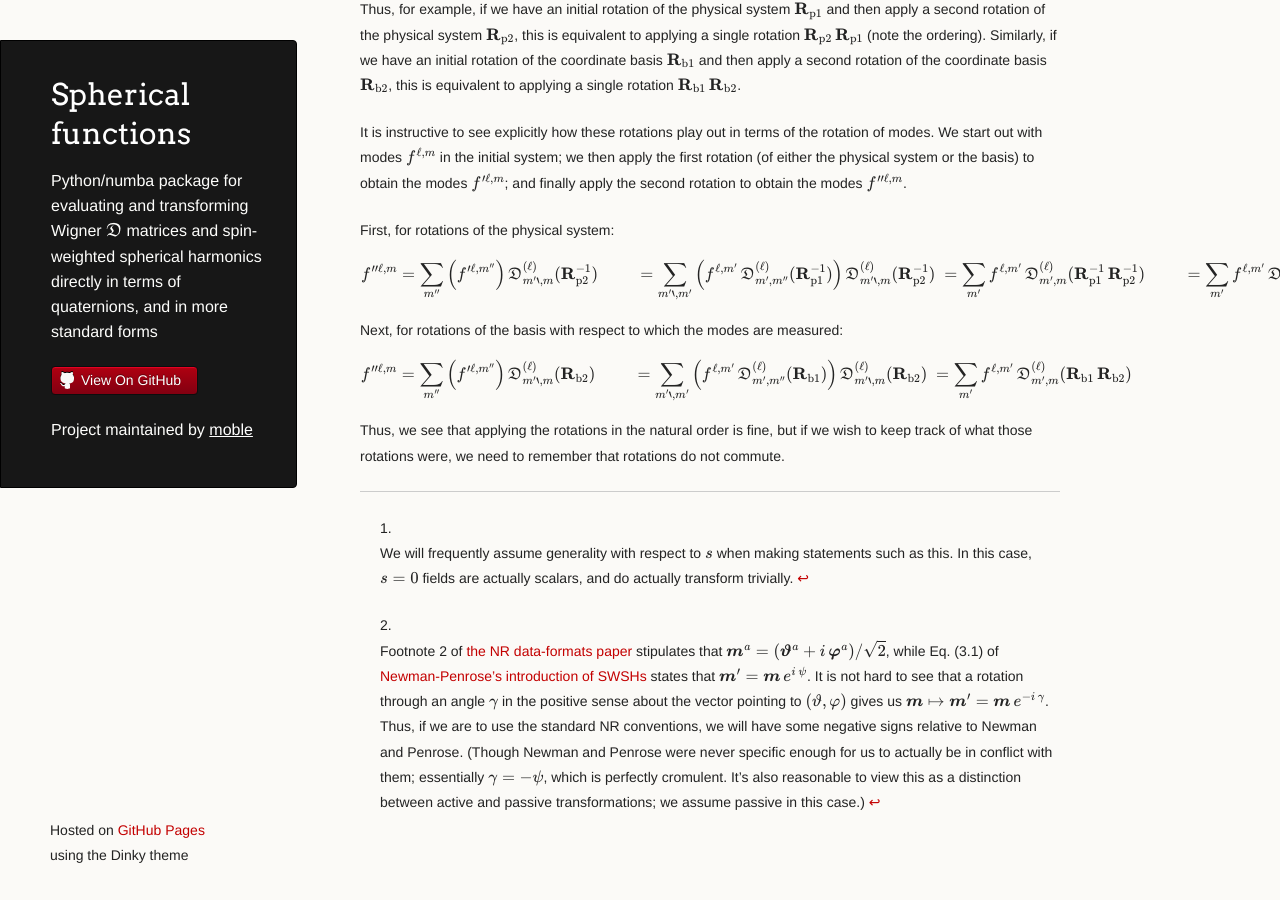
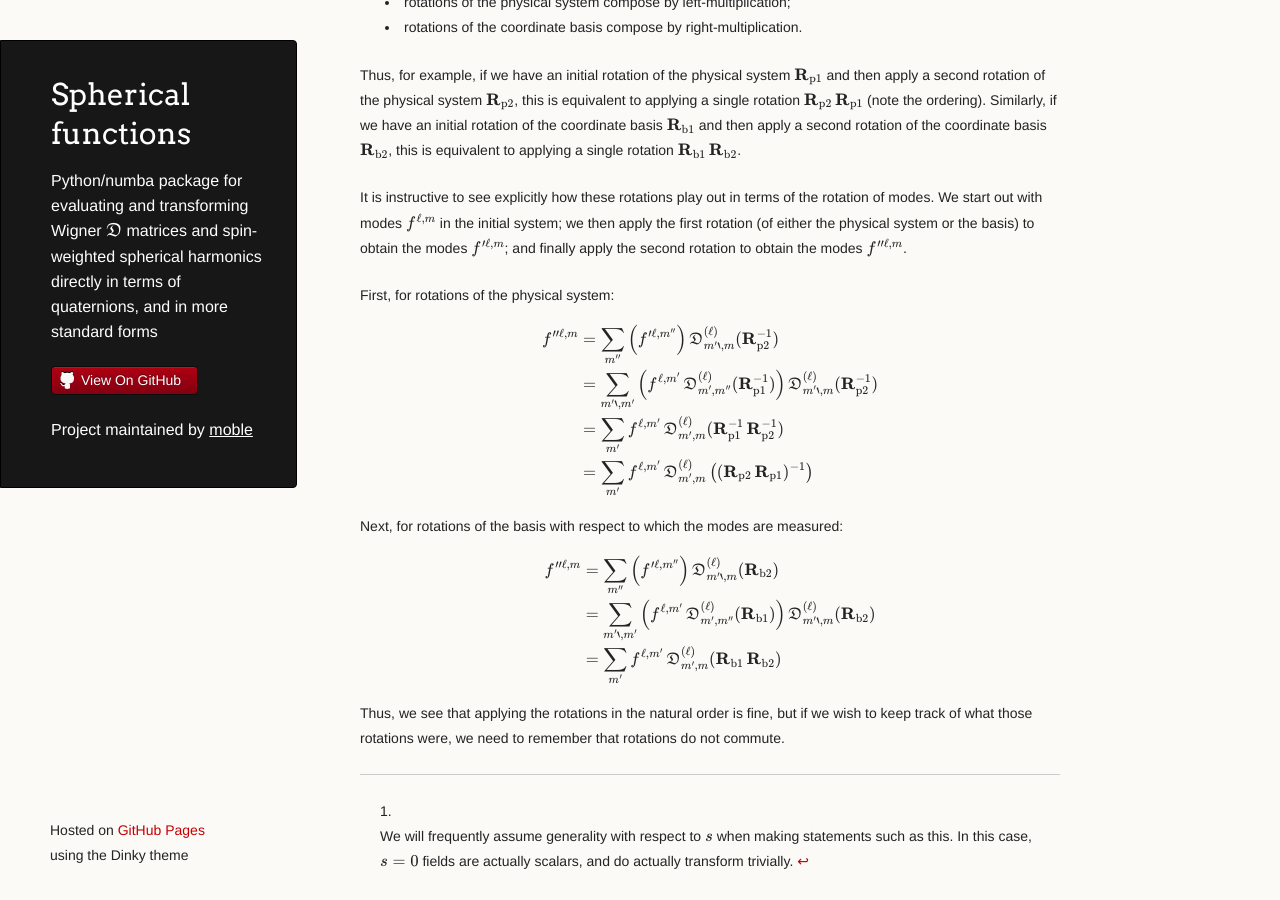
Before and after one commit to moble/spherical_functions, a Jekyll site: the page built from SWSHs.md, in a window 1280 px wide and 900 px high, scrolled down 4107 px. Built offline with Jekyll 4.4.1, drawn with Linux system fonts in a browser that asks for light colours; formulas are drawn with MathJax 3; some of the changed text lies outside the part shown.

Commit message:
Forgot some newlines

```diff
--- a/SWSHs.md
+++ b/SWSHs.md
@@ -65,8 +65,8 @@ ${}\_{s}f(\boldsymbol{n}, \boldsymbol{\vartheta},
 three vectors are a little redundant; all the information provided by
 them is actually carried in a single rotation operator:
 \begin{align\*}
-  \boldsymbol{\vartheta} &= \mathcal{R} \\{\basis{x}\\}, \\\\
-  \boldsymbol{\varphi} &= \mathcal{R} \\{\basis{y}\\}, \\\\
+  \boldsymbol{\vartheta} &= \mathcal{R} \\{\basis{x}\\}, \\\\\\\\
+  \boldsymbol{\varphi} &= \mathcal{R} \\{\basis{y}\\}, \\\\\\\\
   \boldsymbol{n} &= \mathcal{R} \\{\basis{z}\\}.
 \end{align\*}
 And so we can consider the spin-weighted functions not to be functions
@@ -205,7 +205,7 @@ functions we obtain
   \mathfrak{D}^{(\ell)}\_{m,m'} (\quat{R}\_{\text{phys}})\,
   {}\_{s}Y\_{\ell,m'}(\quat{R}\_{(\vartheta, \varphi)}\, e^{\gamma\,
   \basis{z}/2})
-  \nonumber \\\\ \label{eq:SWSHRotation}
+  \nonumber \\\\\\\\ \label{eq:SWSHRotation}
   &= \sum\_{m'}
   \mathfrak{D}^{(\ell)}\_{m,m'} (\quat{R}\_{\text{phys}})\,
   {}\_{s}Y\_{\ell,m'}(\quat{R}\_{(\vartheta, \varphi)})\, e^{-i\, s\, \gamma}.
@@ -241,17 +241,17 @@ can combine the last three equations.
   {}\_{s}f'(\quat{R}\_{(\vartheta', \varphi')})
   &=
   \sum\_m f'^{\ell,m} {}\_{s}Y\_{\ell,m}(\quat{R}\_{(\vartheta', \varphi')})
-  \\\\ &=
+  \\\\\\\\ &=
   \sum\_m f'^{\ell,m} \sum\_{m'}
   \mathfrak{D}^{(\ell)}\_{m,m'} (\quat{R}\_{\text{phys}})\,
   {}\_{s}Y\_{\ell,m'}(\quat{R}\_{(\vartheta, \varphi)})\, e^{-i\, s\, \gamma}
-  \\\\ &=
+  \\\\\\\\ &=
   \sum\_{m',m} f'^{\ell,m'}
   \mathfrak{D}^{(\ell)}\_{m',m} (\quat{R}\_{\text{phys}})\,
   {}\_{s}Y\_{\ell,m}(\quat{R}\_{(\vartheta, \varphi)})\, e^{-i\, s\, \gamma}
-  \\\\ &=
+  \\\\\\\\ &=
   {}\_{s}f(\quat{R}\_{(\vartheta, \varphi)})\, e^{-i\, s\, \gamma}
-  \\\\ &=
+  \\\\\\\\ &=
   \sum\_m f^{\ell,m} {}\_{s}Y\_{\ell,m}(\quat{R}\_{(\vartheta,
   \varphi)})\, e^{-i\, s\, \gamma}
 \end{align\*}
@@ -319,14 +319,14 @@ system:
   f''^{\ell,m}
   &=
   \sum\_{m''} \left( f'^{\ell,m''} \right)\, \mathfrak{D}^{(\ell)}\_{m'',m}
-  (\quat{R}^{-1}\_{\text{p}2}) \\\\
+  (\quat{R}^{-1}\_{\text{p}2}) \\\\\\\\
   &=
   \sum\_{m'',m'} \left( f^{\ell,m'}\, \mathfrak{D}^{(\ell)}\_{m',m''}
   (\quat{R}^{-1}\_{\text{p}1}) \right)\, \mathfrak{D}^{(\ell)}\_{m'',m}
-  (\quat{R}^{-1}\_{\text{p}2}) \\\\
+  (\quat{R}^{-1}\_{\text{p}2}) \\\\\\\\
   &=
   \sum\_{m'} f^{\ell,m'}\, \mathfrak{D}^{(\ell)}\_{m',m}
-  (\quat{R}^{-1}\_{\text{p}1}\, \quat{R}^{-1}\_{\text{p}2}) \\\\
+  (\quat{R}^{-1}\_{\text{p}1}\, \quat{R}^{-1}\_{\text{p}2}) \\\\\\\\
   &=
   \sum\_{m'} f^{\ell,m'}\, \mathfrak{D}^{(\ell)}\_{m',m}
   \left( (\quat{R}\_{\text{p}2}\, \quat{R}\_{\text{p}1})^{-1} \right)
@@ -337,11 +337,11 @@ measured:
   f''^{\ell,m}
   &=
   \sum\_{m''} \left( f'^{\ell,m''} \right)\, \mathfrak{D}^{(\ell)}\_{m'',m}
-  (\quat{R}\_{\text{b}2}) \\\\
+  (\quat{R}\_{\text{b}2}) \\\\\\\\
   &=
   \sum\_{m'',m'} \left( f^{\ell,m'}\, \mathfrak{D}^{(\ell)}\_{m',m''}
   (\quat{R}\_{\text{b}1}) \right)\, \mathfrak{D}^{(\ell)}\_{m'',m}
-  (\quat{R}\_{\text{b}2}) \\\\
+  (\quat{R}\_{\text{b}2}) \\\\\\\\
   &=
   \sum\_{m'} f^{\ell,m'}\, \mathfrak{D}^{(\ell)}\_{m',m}
   (\quat{R}\_{\text{b}1}\, \quat{R}\_{\text{b}2})
```
